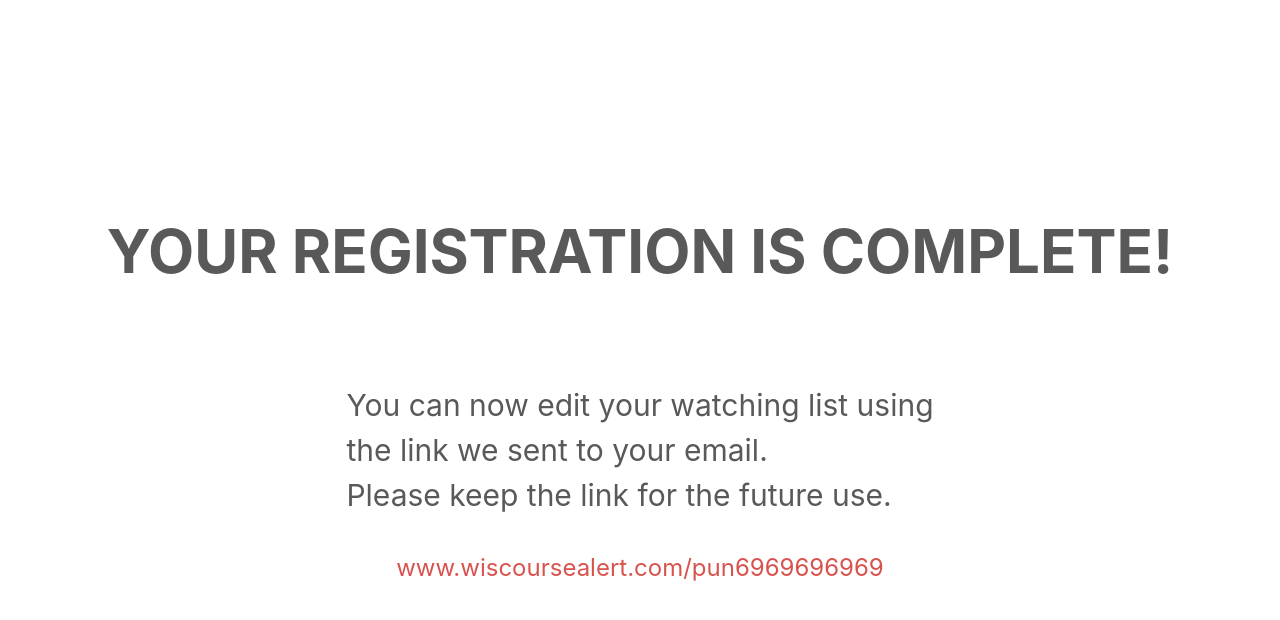
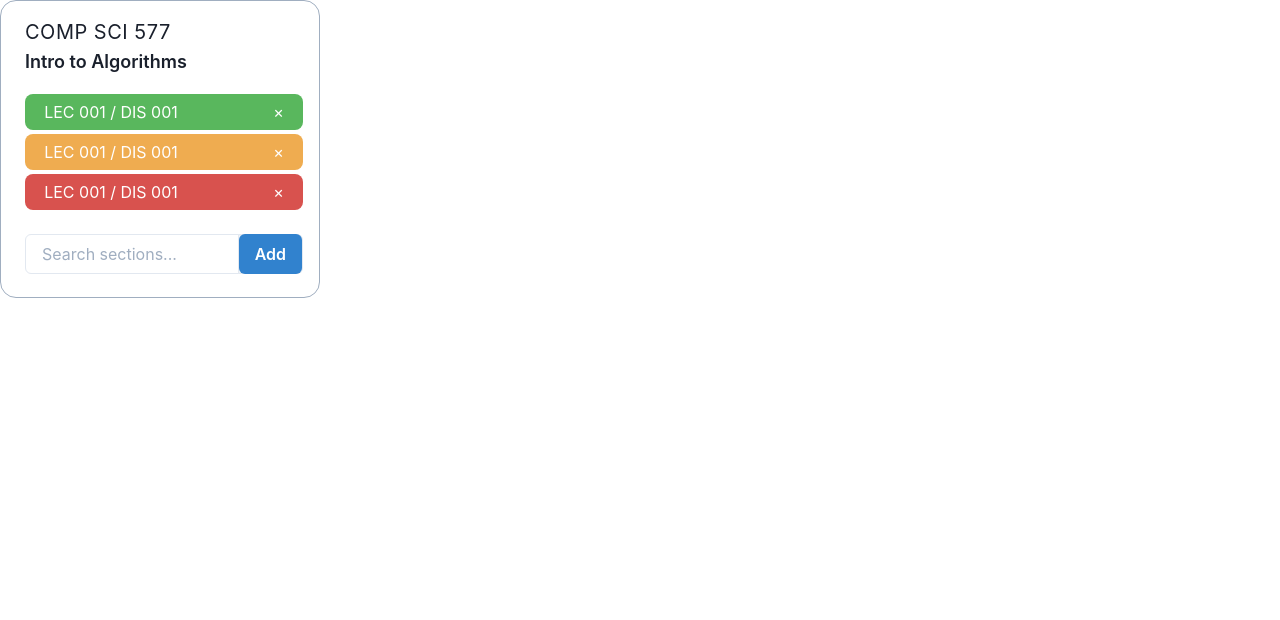
Before and after one commit to wiscoursealert/wiscoursealert, a React (Create React App) app in the folder frontend/: page / in a window 1280 px wide. Shown: the top 620 px of the page. Built offline with nearby package versions, Linux system fonts and the light colour scheme.

Commit message:
Add CourseBox

```diff
--- /dev/null
+++ b/frontend/src/components/CourseBox.js
@@ -0,0 +1,60 @@
+import React from 'react';
+
+import { Flex, Text, Box, Heading, Image, Link, Input, InputRightAddon, InputGroup, Button } from '@chakra-ui/react'
+import SectionBoxes from '../containers/SectionBoxes';
+
+function CourseBox() {
+
+  const property = {
+    course_id: "696969",
+    course_name: "COMP SCI 577",
+    course_title: "Intro to Algorithms",
+    subject_id: "266",
+    sections: [
+      {
+        section_id: "555"
+      },
+      {
+        section_id: "666"
+      }
+    ]
+  }
+
+  return (
+    // <Box bg='#00000000' color='#404040' h='25rem' w='20rem' py='2rem' px='2rem' borderRadius='2rem' m='0.5rem' pl='1.5rem' pt='1rem' borderColor='#A5A5A5' borderWidth='0.15rem'>
+    //   <Text fontSize='2xl' fontWeight='bold'>{property.course_name}</Text>
+    //   <Text fontSize='xl' fontWeight='bold'>{property.course_name}</Text>
+    // </Box>
+    <Box p={4} width={{ base: "15em", sm: "20rem", md: "20rem"}} borderRadius='1em' borderWidth='0.1em' borderColor='gray.400'>
+      <Box mt={{ base: 4, md: 0 }} ml={{ md: 2 }}>
+        <Text
+          fontWeight="thick"
+          textTransform="uppercase"
+          fontSize="xl"
+          letterSpacing="wide"
+        >
+          {property.course_name}
+        </Text>
+        <Text
+          mt={1}
+          display="block"
+          fontSize="lg"
+          lineHeight="normal"
+          fontWeight="semibold"
+          mb='5'
+        >
+          {property.course_title}
+        </Text>
+        <SectionBoxes statuses={[2, 1, 0]}></SectionBoxes>
+        <InputGroup fontSize="lg" py="0.4rem" mt="1rem">
+          <Input placeholder="Search sections..." w='100%'/>
+          <InputRightAddon p="0" children={
+            <Button variant="solid" colorScheme="blue" color="white">Add</Button>
+          } />
+        </InputGroup>
+      </Box>
+    </Box>
+  );
+}
+
+export default CourseBox;
--- a/frontend/src/components/SectionBox.js
+++ b/frontend/src/components/SectionBox.js
@@ -16,7 +16,7 @@ function SectionBox(props) {
     bg = '#D8524E'
   }
   return (
-    <Flex bg={bg} color='white' h='fit-content' w='100%' alignItems='center' justifyContent='space-between' py='0.6rem' px='1.2rem' fontSize={textSize} borderRadius='0.5rem' my='0.1rem'>
+    <Flex bg={bg} color='white' h='fit-content' w='100%' alignItems='center' justifyContent='space-between' py='0.4rem' px='1.2rem' fontSize={textSize} borderRadius='0.5rem' my='0.1rem'>
       <Text>LEC 001 / DIS 001</Text>
       <Text>×</Text>
     </Flex>
--- a/frontend/src/index.js
+++ b/frontend/src/index.js
@@ -2,14 +2,17 @@ import React from 'react';
 import ReactDOM from 'react-dom';
 import './index.css';
 import Register from './pages/Register';
-import RegisterComplete from './pages/RegisterComplete'
 import reportWebVitals from './reportWebVitals';
-import { ChakraProvider } from "@chakra-ui/react"
+import { ChakraProvider, Flex } from "@chakra-ui/react"
+import SectionBoxes from './containers/SectionBoxes';
+import CourseBox from './components/CourseBox';
 
 ReactDOM.render(
   <React.StrictMode>
     <ChakraProvider>
-      <RegisterComplete />
+      <Flex>
+        <CourseBox/>
+      </Flex>
     </ChakraProvider>
   </React.StrictMode>,
   document.getElementById('root')
```
